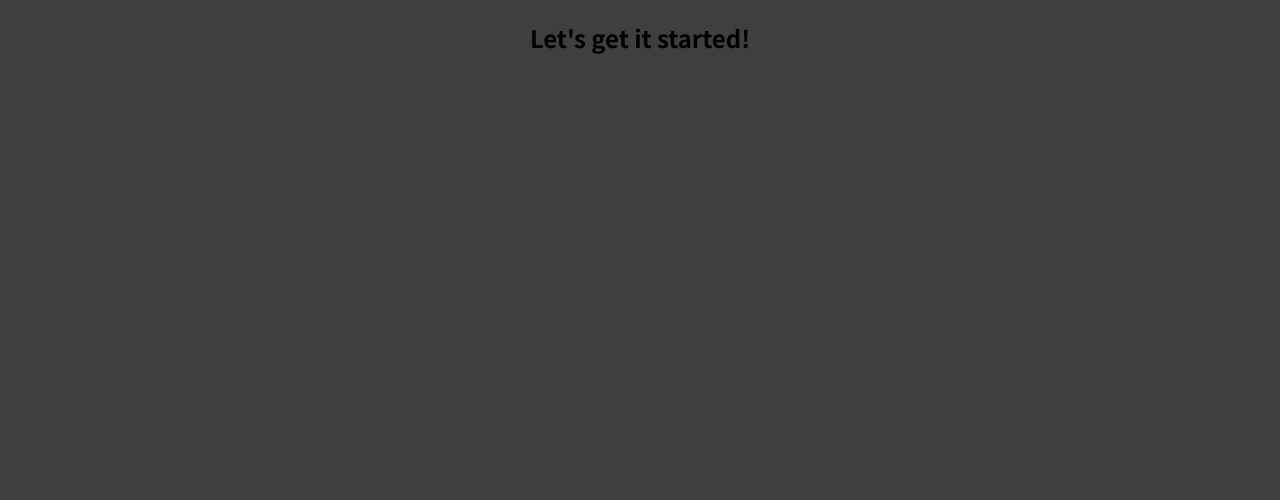
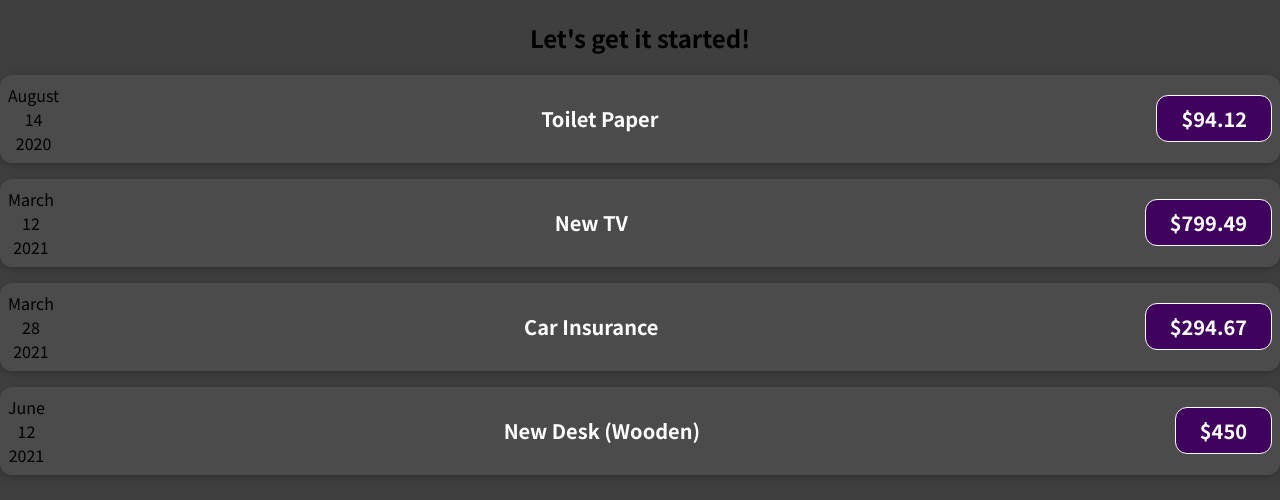
Before and after one commit to ladyincodes/expenses-react, a React (Create React App) app: page / in a window 1280 px wide. Shown: the top 500 px of the page. Built offline with nearby package versions, Linux system fonts and the light colour scheme.

Commit message:
Added ExpenseItem component

```diff
--- a/src/App.js
+++ b/src/App.js
@@ -1,9 +1,53 @@
+import React from "react";
 import "./App.css";
+import ExpenseItem from "./components/ExpenseItem";
 
 function App() {
+  const expenses = [
+    {
+      id: "e1",
+      title: "Toilet Paper",
+      amount: 94.12,
+      date: new Date(2020, 7, 14),
+    },
+    { id: "e2", title: "New TV", amount: 799.49, date: new Date(2021, 2, 12) },
+    {
+      id: "e3",
+      title: "Car Insurance",
+      amount: 294.67,
+      date: new Date(2021, 2, 28),
+    },
+    {
+      id: "e4",
+      title: "New Desk (Wooden)",
+      amount: 450,
+      date: new Date(2021, 5, 12),
+    },
+  ];
+
   return (
     <div className='App'>
       <h2>Let's get it started!</h2>
+      <ExpenseItem
+        date={expenses[0].date}
+        title={expenses[0].title}
+        amount={expenses[0].amount}
+      />
+      <ExpenseItem
+        date={expenses[1].date}
+        title={expenses[1].title}
+        amount={expenses[1].amount}
+      />
+      <ExpenseItem
+        date={expenses[2].date}
+        title={expenses[2].title}
+        amount={expenses[2].amount}
+      />
+      <ExpenseItem
+        date={expenses[3].date}
+        title={expenses[3].title}
+        amount={expenses[3].amount}
+      />
     </div>
   );
 }
--- /dev/null
+++ b/src/components/ExpenseItem.css
@@ -0,0 +1,56 @@
+.expense-item {
+    display: flex;
+    justify-content: space-between;
+    align-items: center;
+    box-shadow: 0 2px 8px rgba(0, 0, 0, 0.25);
+    padding: 0.5rem;
+    margin: 1rem 0;
+    border-radius: 12px;
+    background-color: #4b4b4b;
+}
+
+.expense-item__description {
+    display: flex;
+    flex-direction: column;
+    gap: 1rem;
+    align-items: flex-end;
+    flex-flow: column-reverse;
+    justify-content: flex-start;
+    flex: 1;
+}
+
+.expense-item h2 {
+    color: #3a3a3a;
+    font-size: 1rem;
+    flex: 1;
+    margin: 0 1rem;
+    color: white;
+}
+
+.expense-item__price {
+    font-size: 1rem;
+    font-weight: bold;
+    color: white;
+    background-color: #40005d;
+    border: 1px solid white;
+    padding: 0.5rem;
+    border-radius: 12px;
+}
+
+@media (min-width: 580px) {
+    .expense-item__description {
+        flex-direction: row;
+        align-items: center;
+        justify-content: flex-start;
+        flex: 1;
+    }
+
+    .expense-item__description h2 {
+        font-size: 1.25rem;
+    }
+
+    .expense-item__price {
+        font-size: 1.25rem;
+        padding: 0.5rem 1.5rem;
+    }
+}
--- /dev/null
+++ b/src/components/ExpenseItem.js
@@ -0,0 +1,24 @@
+import React from "react";
+import "./ExpenseItem.css";
+
+export default function ExpenseItem(props) {
+  const month = props.date.toLocaleString("en-US", { month: "long" });
+  const day = props.date.toLocaleString("en-US", { day: "numeric" });
+  const year = props.date.getFullYear();
+
+  return (
+    <div>
+      <div className='expense-item'>
+        <div>
+          <div>{month}</div>
+          <div>{day}</div>
+          <div>{year}</div>
+        </div>
+        <div className='expense-item__description'>
+          <h2>{props.title}</h2>
+          <div className='expense-item__price'>${props.amount}</div>
+        </div>
+      </div>
+    </div>
+  );
+}
```
